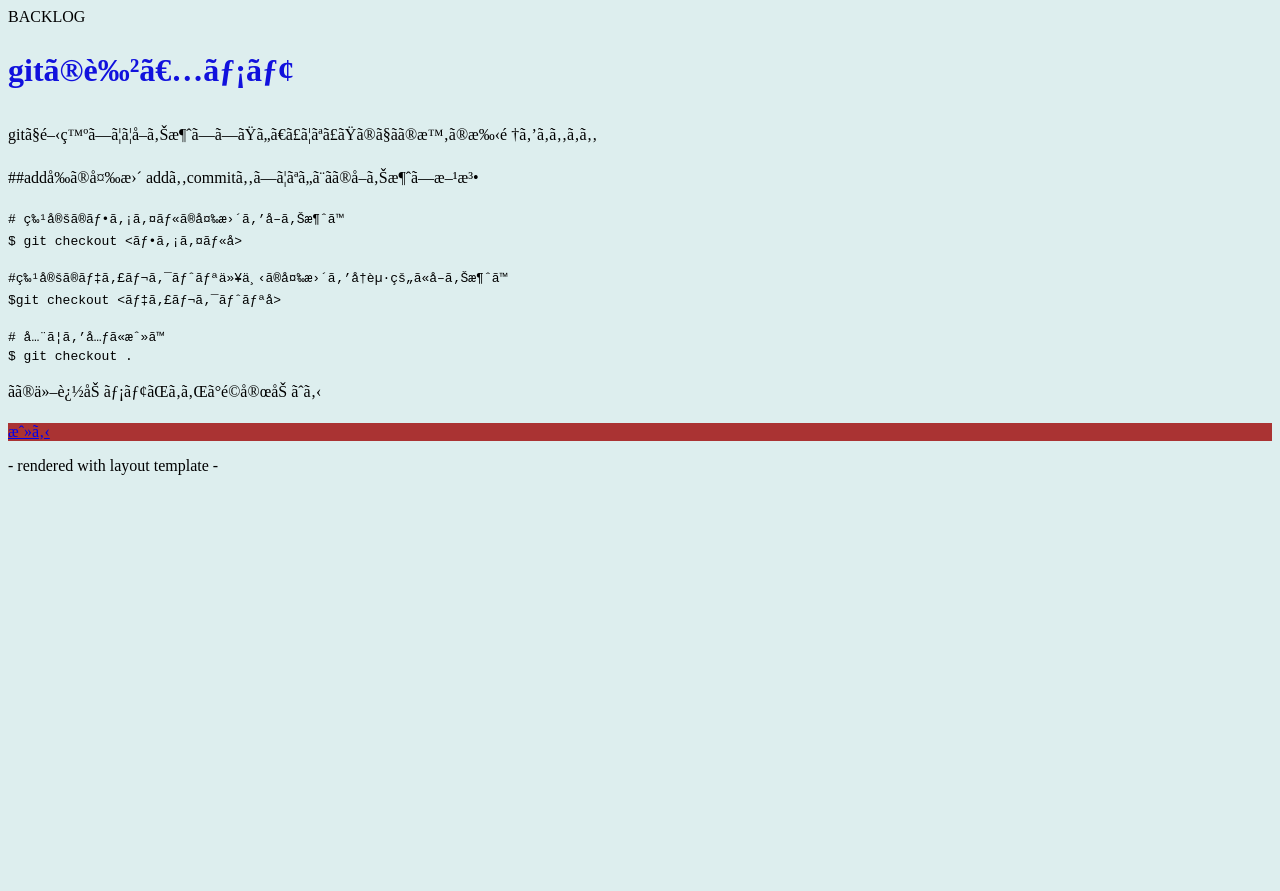
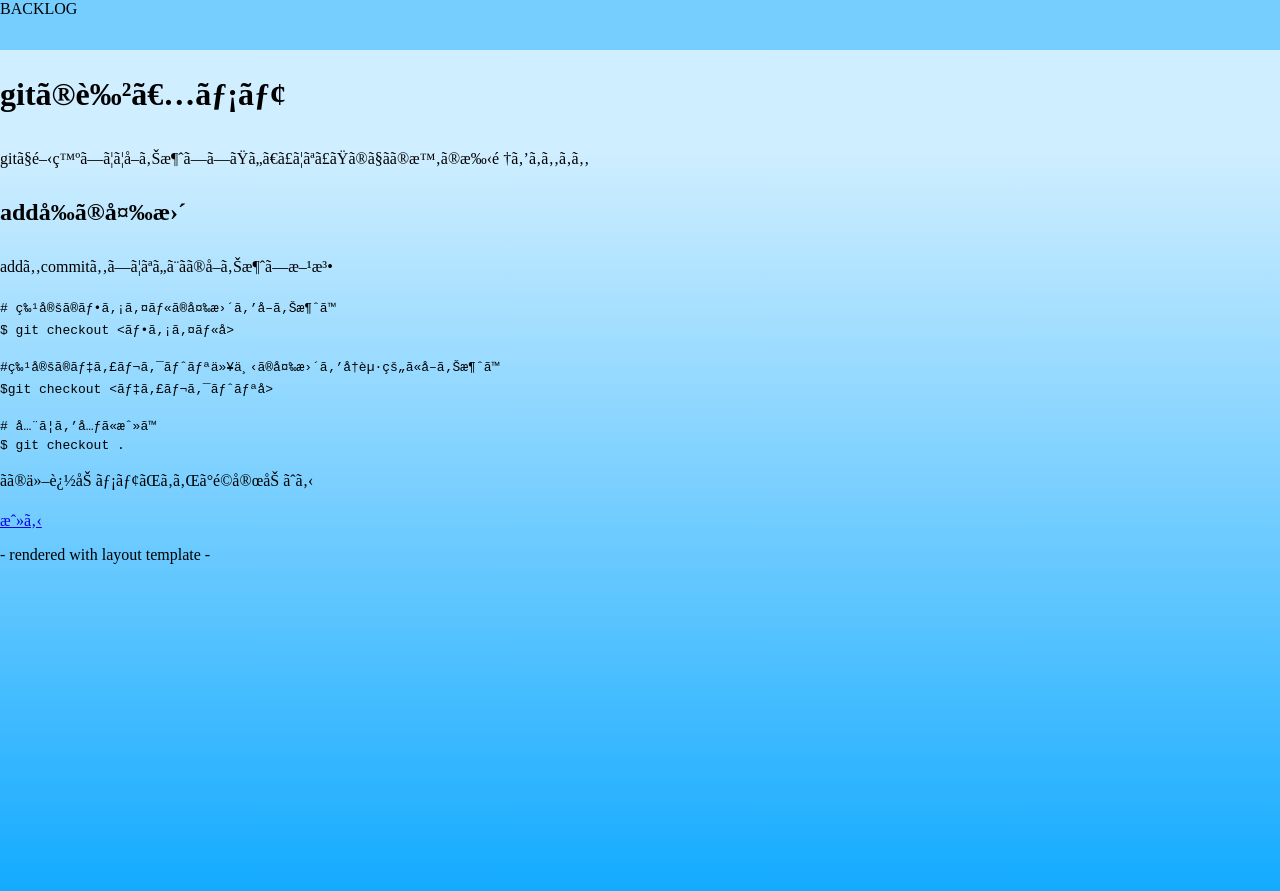
Before and after one commit to mfmf-gaupon/mfmf-gaupon.github.io, a Jekyll site: the page built from _posts/2020-02-09-git色々.md, in a window 1280 px wide. Shown: the top 891 px of the page. Built offline with Jekyll 4.4.1, drawn with Linux system fonts in a browser that asks for light colours.

Commit message:
色々本格的に整えはじめました

````diff
--- a/_layouts/default.html
+++ b/_layouts/default.html
@@ -1,7 +1,7 @@
 <head>
 	<meta http-euiv="Content-type" content="text/html; charset=utf-8">
 	<title>{{ page.title }}</title>
-	<link rel="stylesheet" href="/assets/css/style.css" type="text/css">
+	<link rel="stylesheet" href="/assets/css/test.css" type="text/css">
 </head>
 <body>
 	{{ content }}
--- a/_posts/2020-02-09-git色々.md
+++ b/_posts/2020-02-09-git色々.md
@@ -7,7 +7,7 @@ top: BACKLOG
 
 gitで開発してて取り消ししたい、ってなったのでその時の手順をめもめも
 
-##add前の変更
+## add前の変更
 addもcommitもしてないときの取り消し方法
 ```
 # 特定のファイルの変更を取り消す
````
